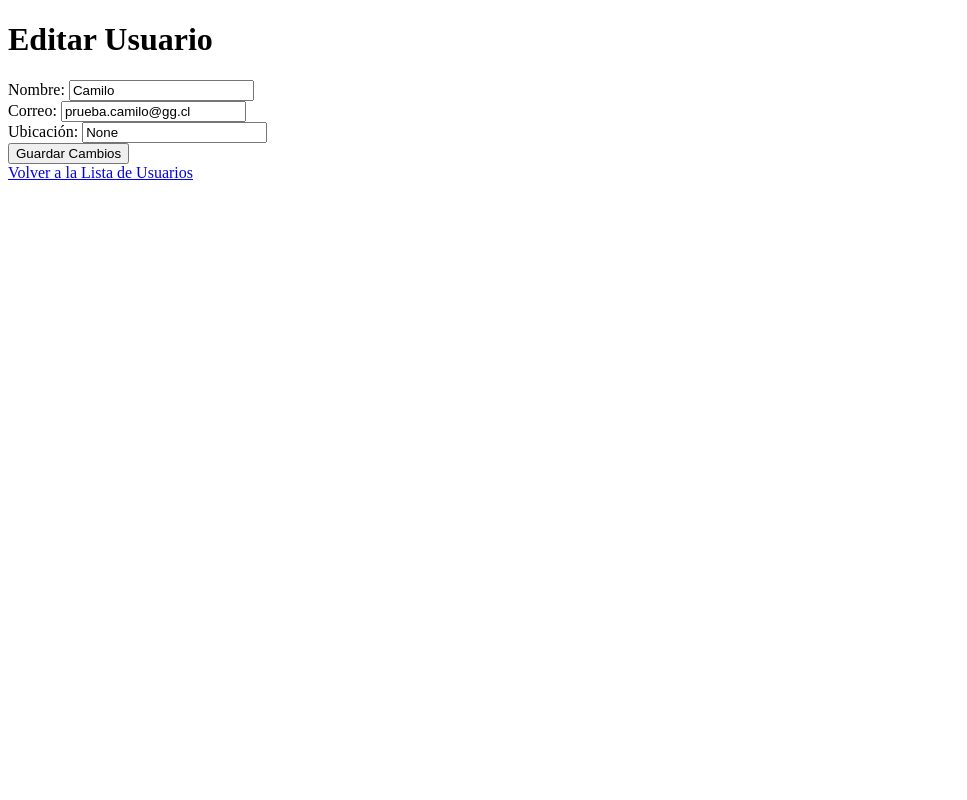
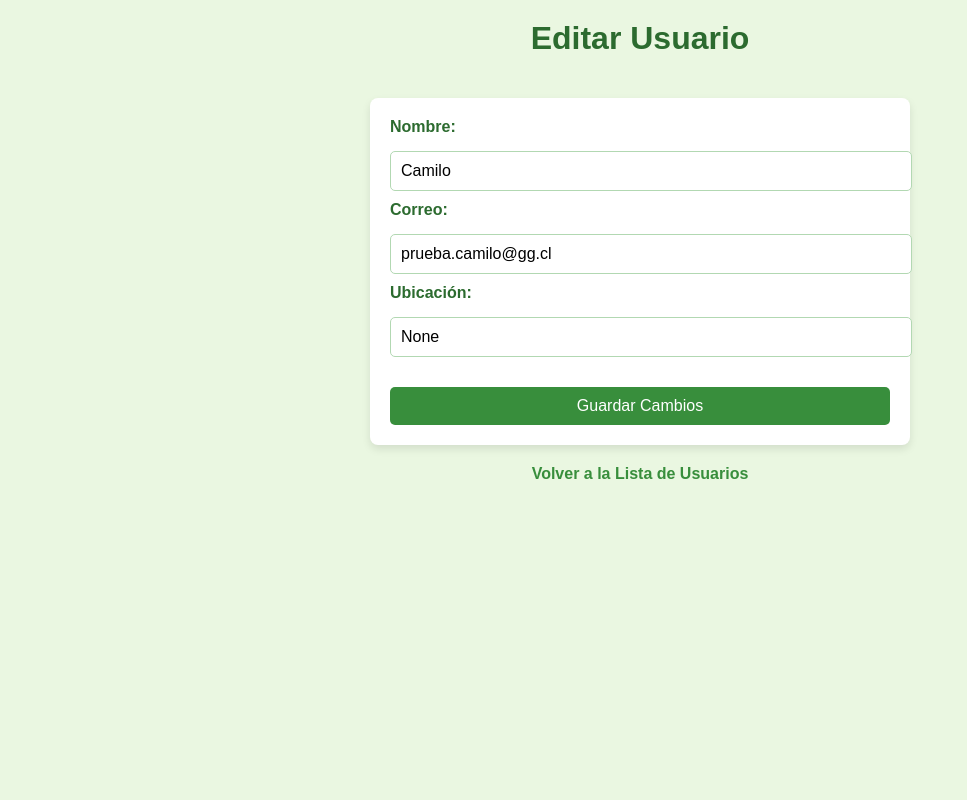
Before and after one commit to Giuliana555/evaluacion_4, a Django app: page /usuario/8/editar/ in a window 1280 px wide. Shown: the whole page, without its empty margins (0-967 px from the left). Run offline with Django 4.2, Linux system fonts and the light colour scheme; a user stored in the database is signed in; data comes from the database, SQL or seed files in the repository; both versions use the stored data as it was after the commit.

Commit message:
cambios en htmls publicacion, css para editar usuario y html usuarios

```diff
--- a/RedSocial_viaje/RedSocial_viaje/settings.py
+++ b/RedSocial_viaje/RedSocial_viaje/settings.py
@@ -129,10 +129,6 @@ STATIC_URL = '/static/'
 
 import os
 
-STATICFILES_DIRS = [
-    os.path.join(BASE_DIR, 'destinos/static'),  # Ruta para archivos estáticos
-]
-
 
 # Default primary key field type
 # https://docs.djangoproject.com/en/4.2/ref/settings/#default-auto-field
--- a/RedSocial_viaje/usuario/models.py
+++ b/RedSocial_viaje/usuario/models.py
@@ -13,4 +13,4 @@ class Usuario(AbstractUser):
     REQUIRED_FIELDS = ['username', 'nombre']
 
     def __str__(self):
-        return f"{self.correo} - {self.correo}"
+        return f"{self.correo}"
--- /dev/null
+++ b/RedSocial_viaje/usuario/static/css/editar_usuario.css
@@ -0,0 +1,77 @@
+/* Estilos generales */
+body {
+    font-family: Arial, sans-serif;
+    background-color: #eaf7e1; /* Fondo suave en verde claro */
+    margin: 0;
+    padding: 0;
+    display: flex;
+    flex-direction: column;
+    align-items: center;
+    height: 100vh;
+    text-align: center;
+}
+
+h1 {
+    color: #2c6b2f; /* Verde oscuro para el título */
+    margin-top: 20px;
+}
+
+/* Estilo del formulario */
+form {
+    background-color: #fff;
+    border-radius: 8px;
+    padding: 20px;
+    box-shadow: 0 4px 8px rgba(0, 0, 0, 0.1);
+    max-width: 500px;
+    width: 100%;
+    margin-top: 20px;
+    text-align: left;
+}
+
+label {
+    font-weight: bold;
+    margin-bottom: 5px;
+    display: block;
+    color: #2c6b2f; /* Verde oscuro para las etiquetas */
+}
+
+input[type="text"], input[type="email"] {
+    width: 100%;
+    padding: 10px;
+    margin: 10px 0;
+    border: 1px solid #b2d8b2; /* Borde verde claro */
+    border-radius: 5px;
+    font-size: 16px;
+}
+
+button {
+    background-color: #388e3c; /* Verde medio para el botón */
+    color: white;
+    padding: 10px 20px;
+    border-radius: 5px;
+    font-size: 16px;
+    cursor: pointer;
+    border: none;
+    width: 100%;
+    margin-top: 20px;
+    transition: background-color 0.3s, transform 0.2s;
+}
+
+button:hover {
+    background-color: #2e7d32; /* Verde oscuro al pasar el mouse */
+    transform: scale(1.05); /* Efecto de aumento al pasar el mouse */
+}
+
+/* Estilo para los enlaces "Volver a la Lista" */
+a {
+    margin-top: 20px;
+    display: inline-block;
+    color: #388e3c; /* Verde medio para los enlaces */
+    text-decoration: none;
+    font-weight: bold;
+    transition: color 0.3s;
+}
+
+a:hover {
+    color: #2e7d32; /* Verde oscuro al pasar el mouse */
+}
--- a/RedSocial_viaje/usuario/templates/usuario_confirm_delete.html
+++ b/RedSocial_viaje/usuario/templates/usuario_confirm_delete.html
@@ -1,7 +1,9 @@
+{% load static %}
 <!DOCTYPE html>
 <html lang="es">
 <head>
     <meta charset="UTF-8">
+    <link rel="stylesheet" href="{% static 'css/eliminar_usuario.css' %}">
     <title>Eliminar Usuario</title>
 </head>
 <body>
@@ -12,7 +14,7 @@
 
     <form method="POST">
         {% csrf_token %}
-        <button type="submit" style="color: red;">Eliminar</button>
+        <button type="submit">Eliminar</button>
         <a href="{% url 'usuario_list' %}">Cancelar</a>
     </form>
 </body>
--- a/RedSocial_viaje/usuario/templates/usuario_form.html
+++ b/RedSocial_viaje/usuario/templates/usuario_form.html
@@ -1,7 +1,9 @@
+{% load static %}
 <!DOCTYPE html>
 <html lang="es">
 <head>
     <meta charset="UTF-8">
+    <link rel="stylesheet" href="{% static 'css/editar_usuario.css' %}">
     <title>Editar Usuario</title>
 </head>
 <body>
--- a/RedSocial_viaje/usuario/templates/usuario_list.html
+++ b/RedSocial_viaje/usuario/templates/usuario_list.html
@@ -1,7 +1,9 @@
+{% load static %}
 <!DOCTYPE html>
 <html lang="es">
 <head>
     <meta charset="UTF-8">
+    <link rel="stylesheet" href="{% static 'css/lista_usuario.css' %}">
     <title>Lista de Usuarios</title>
 </head>
 <body>
@@ -33,6 +35,6 @@
             {% endfor %}
         </tbody>
     </table>
-    <a href="{% url 'publicacion_list' %}">Volver a la Lista de Publicaciones</a>
+    <br><a href="{% url 'publicacion_list' %}">Volver a la Lista de Publicaciones</a>
 </body>
 </html>
```
Also changed, not shown: RedSocial_viaje/publicacion/templates/publicacion_search.html (+3 -5 lines), RedSocial_viaje/usuario/static/css/eliminar_usuario.css (added, +77 -0 lines), RedSocial_viaje/usuario/static/css/lista_usuario.css (added, +89 -0 lines), RedSocial_viaje/db.sqlite3.
